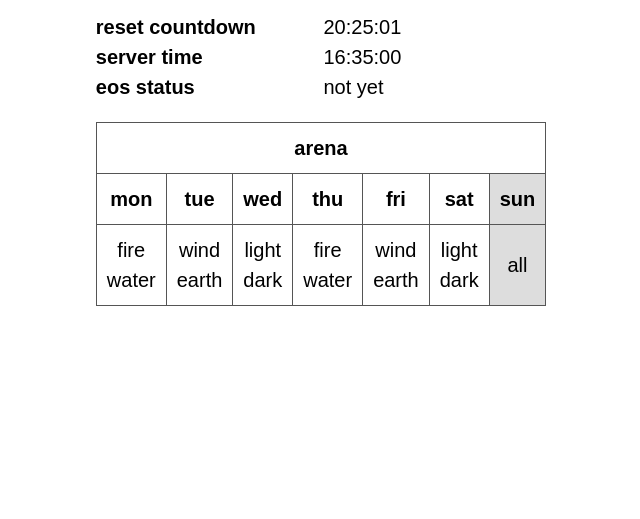
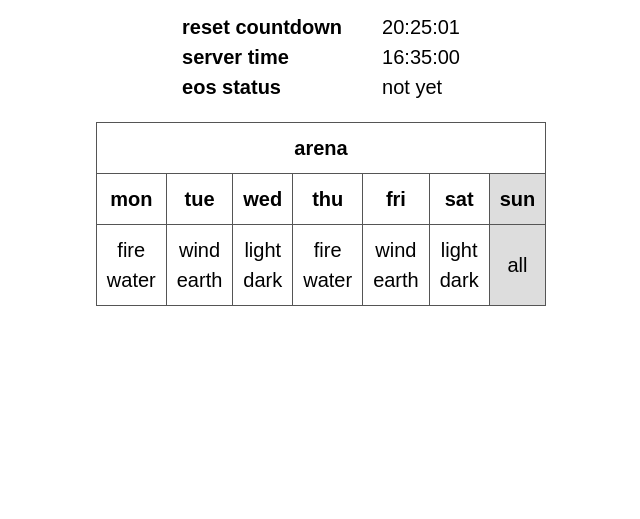
Before and after one commit to dismentle/dismentle.github.io, a plain HTML site: page index.html in a window 1280 px wide. Shown: the part 281-800 px from the top of the page, without its empty margins (319-959 px from the left). Drawn offline with Linux system fonts and the light colour scheme.

Commit message:
actual init

```diff
--- a/index.html
+++ b/index.html
@@ -17,11 +17,11 @@
 --tg:#666;
 --fg:#bbb;
 }}
-body{background:var(--bg);color:var(--fg);font:20px/1.5 sans-serif;display:grid;place-content:center;gap:1em;min-height:100vh;margin:0}
+body{background:var(--bg);color:var(--fg);font:20px/1.5 sans-serif;display:grid;align-content:center;justify-items:center;gap:1em;min-height:100vh;margin:0}
 h1,h2,h3{margin:0}
-section{display:flex}
-section[time],section[events]{display:grid;gap:0 .25em;grid-template-columns:1fr 1fr}
-table{text-align:center;border-collapse:collapse;border-color:var(--tg)}
+section{display:grid;}
+section[time]{display:grid;gap:0 2em;grid-template-columns:1fr min-content}
+table{text-align:center;border-collapse:collapse;border-color:var(--tg);margin:0 1em}
 td,th{padding:.5em;border-color:var(--tg)}
 .mon [w1],.tue [w2],.wed [w3],.thu [w4],.fri [w5],.sat [w6],.sun [w7]{background:var(--cg)}
 </style>
```
